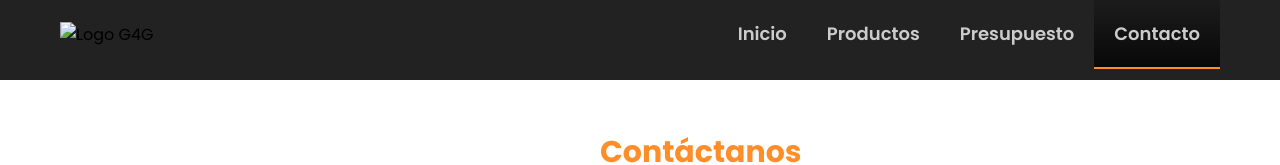
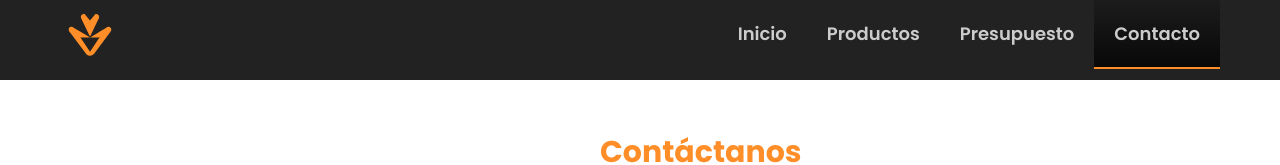
Before and after one commit to fran101sco/Pagina-web, a plain HTML site: page views/contacto.html in a window 1280 px wide. Shown: the top 165 px of the page. Drawn offline with Linux system fonts and the light colour scheme.

Commit message:
Update contacto.html

```diff
--- a/views/contacto.html
+++ b/views/contacto.html
@@ -9,7 +9,7 @@
     <body>
         <header class="header">
             <div class="menu container">
-                <img src="images/Logo.svg" alt="Logo G4G"/>
+                <img src="../images/Logo.svg" alt="Logo G4G"/>
                 <nav class="navbar">
                     <ul>
                         <li><a href="../index.html">Inicio</a></li>
```
